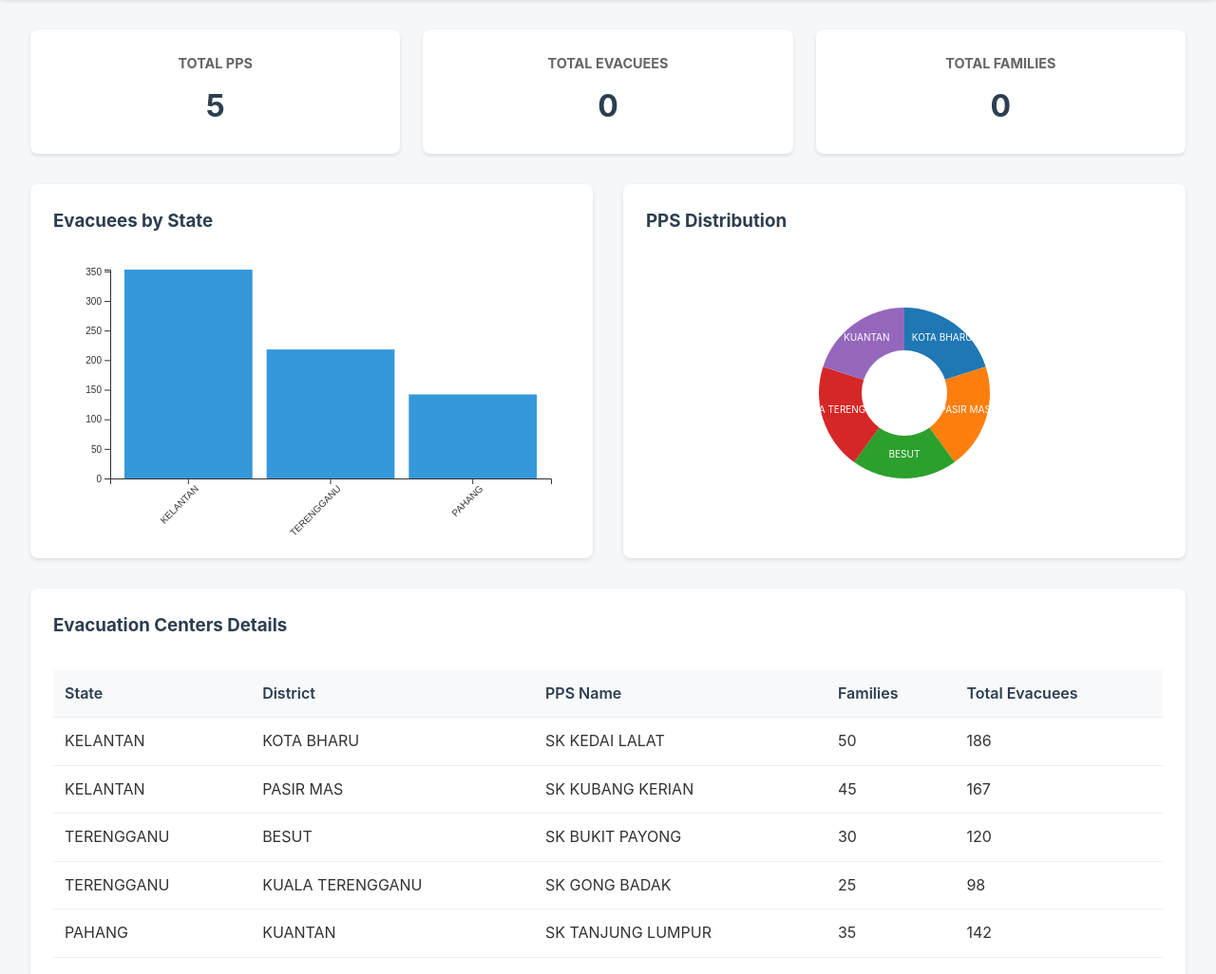
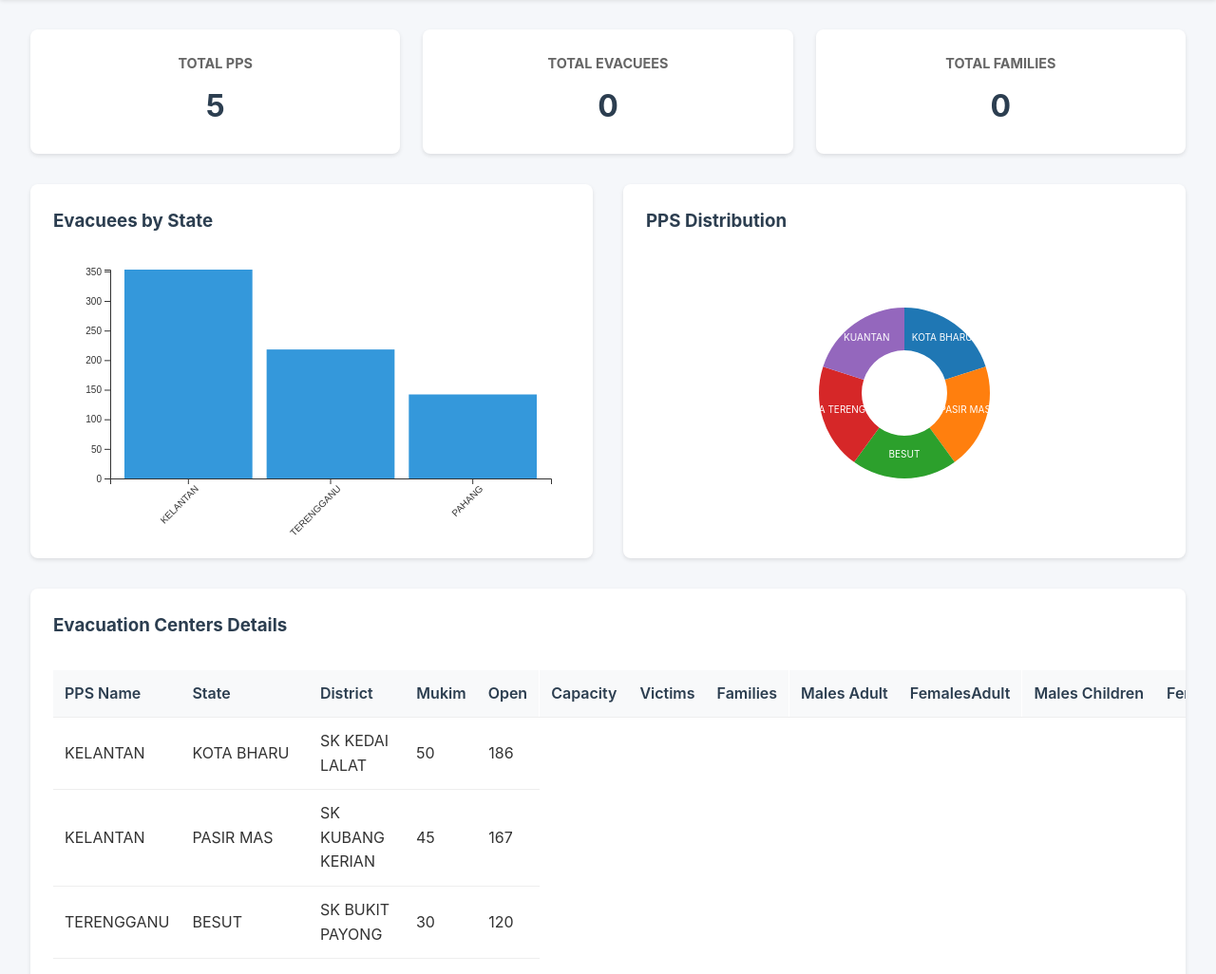
Before and after one commit to elisirdina/banjir, a plain HTML site: page docs/index.html in a window 1280 px wide. Shown: the part 71-1097 px from the top of the page at 95% size. Drawn offline with nearby package versions, Linux system fonts and the light colour scheme; no server answers.

Commit message:
Update index.html

```diff
--- a/docs/index.html
+++ b/docs/index.html
@@ -51,11 +51,20 @@
                     <table id="pps-table">
                         <thead>
                             <tr>
+                                <th>PPS Name</th>
                                 <th>State</th>
                                 <th>District</th>
-                                <th>PPS Name</th>
+                                <th>Mukim</th>
+                                <th>Open</th>
+                                <th>Capacity</th>
+                                <th>Victims</th>
                                 <th>Families</th>
-                                <th>Total Evacuees</th>
+                                <th>Males Adult</th>
+                                <th>FemalesAdult</th>
+                                <th>Males Children</th>
+                                <th>FemalesChildren</th>
+                                <th>Males Infant</th>
+                                <th>Females Infant</th>
                             </tr>
                         </thead>
                         <tbody>
```
